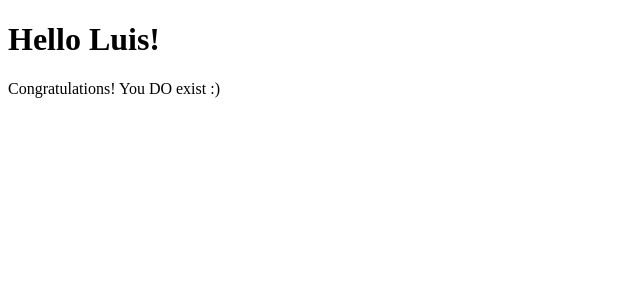
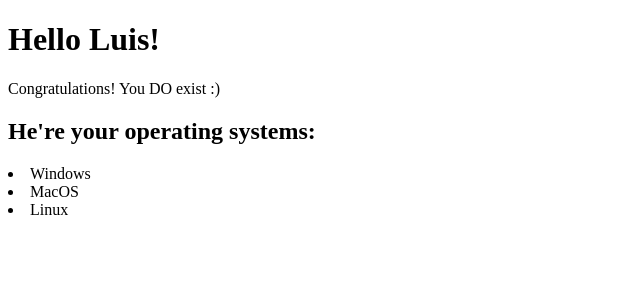
Before and after one commit to Lucho2708/angular17-tutorial, an Angular app: page / in a window 1280 px wide. Shown: the top 300 px of the page, without its empty margins (0-640 px from the left). Built offline with nearby package versions, Linux system fonts and the light colour scheme.

Commit message:
04. Control Flow in Components - @for

```diff
--- a/src/app/components/user/user.component.html
+++ b/src/app/components/user/user.component.html
@@ -4,3 +4,8 @@
 }@else {
   <p>We're sorry, but we have doubds about your existense</p>
 }
+
+<h2>He're your operating systems:</h2>
+@for(os of operatingSystems; track os.id){
+  <li>{{os.name}}</li>
+}
--- a/src/app/components/user/user.component.ts
+++ b/src/app/components/user/user.component.ts
@@ -11,4 +11,5 @@
 export class UserComponent {
   userName: string = "Luis";
   doesUserExists: boolean = true;
+  operatingSystems = [{id: 'win', name: 'Windows'}, {id: 'osx', name: 'MacOS'}, {id: 'linux', name: 'Linux'}];
 }
```
